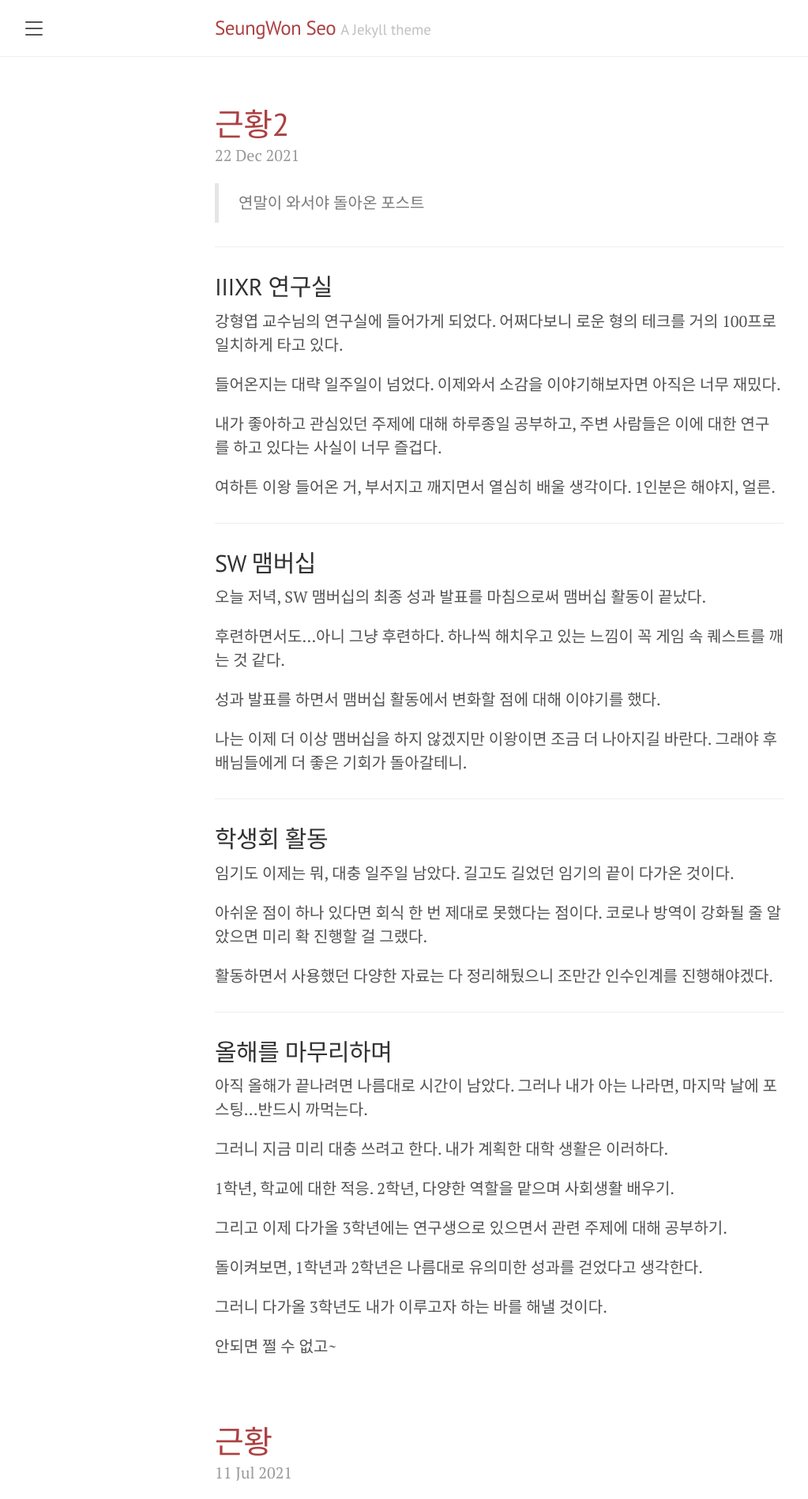
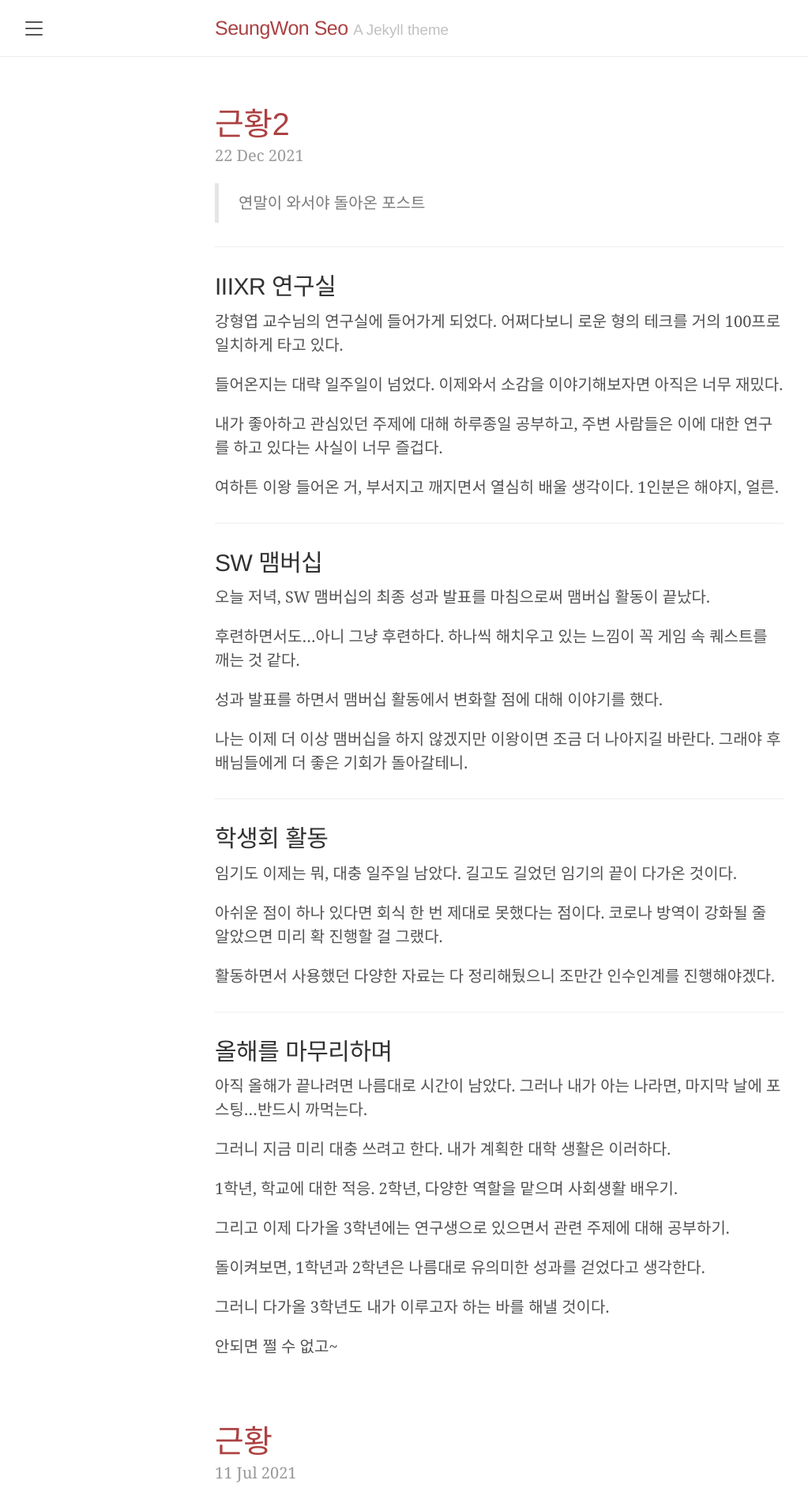
Before and after one commit to ssw03270/ssw03270.github.io, a Jekyll site: the page built from index.html, in a window 1280 px wide. Shown: the top 1898 px of the page at 79% size, without its empty margins (8-1031 px from the left). Built offline with Jekyll 4.4.1, drawn with Linux system fonts in a browser that asks for light colours; the list of posts is cut into pages by our own code.

Commit message:
change font

```diff
--- a/public/css/lanyon.css
+++ b/public/css/lanyon.css
@@ -41,11 +41,11 @@ body {
 }
 
 html {
-  font-family: "PT Serif", Georgia, "Times New Roman", serif;
+  font-family: "Nanum Gothic Coding", Georgia, "Times New Roman", serif;
 }
 
 h1, h2, h3, h4, h5, h6 {
-  font-family: "PT Sans", Helvetica, Arial, sans-serif;
+  font-family: "Nanum Gothic Coding", Helvetica, Arial, sans-serif;
   font-weight: 400;
   color: #313131;
   letter-spacing: -.025rem;
@@ -148,7 +148,7 @@ h1, h2, h3, h4, h5, h6 {
   width: 14rem;
   visibility: hidden;
   overflow-y: auto;
-  font-family: "PT Sans", Helvetica, Arial, sans-serif;
+  font-family: "Nanum Gothic Coding", Helvetica, Arial, sans-serif;
   font-size: .875rem; /* 15px */
   color: rgba(255,255,255,.6);
   background-color: #202020;
@@ -363,7 +363,7 @@ a.sidebar-nav-item:focus {
   overflow: hidden; /* clearfix */
   margin-left: -1rem;
   margin-right: -1rem;
-  font-family: "PT Sans", Helvetica, Arial, sans-serif;
+  font-family: "Nanum Gothic Coding", Helvetica, Arial, sans-serif;
   color: #ccc;
   text-align: center;
 }
--- a/public/css/poole.css
+++ b/public/css/poole.css
@@ -150,7 +150,7 @@ abbr[title] {
 /* Code */
 code,
 pre {
-  font-family: Menlo, Monaco, "Courier New", monospace;
+  font-family: Menlo, Monaco, "Nanum Gothic Coding", monospace;
 }
 code {
   padding: .25em .5em;
@@ -190,7 +190,7 @@ pre code {
 
 /* Gist via GitHub Pages */
 .gist .gist-file {
-  font-family: Menlo, Monaco, "Courier New", monospace !important;
+  font-family: Menlo, Monaco, "Nanum Gothic Coding", monospace !important;
 }
 .gist .markdown-body {
   padding: 15px;
@@ -389,7 +389,7 @@ tbody tr:nth-child(odd) th {
   overflow: hidden; /* clearfix */
   margin-left: -1rem;
   margin-right: -1rem;
-  font-family: "PT Sans", Helvetica, Arial, sans-serif;
+  font-family: "Nanum Gothic Coding", Helvetica, Arial, sans-serif;
   color: #ccc;
   text-align: center;
 }
```
